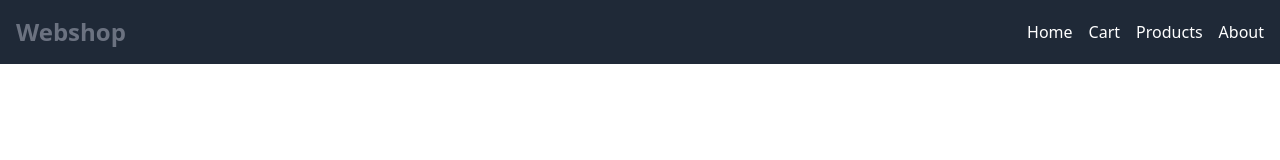
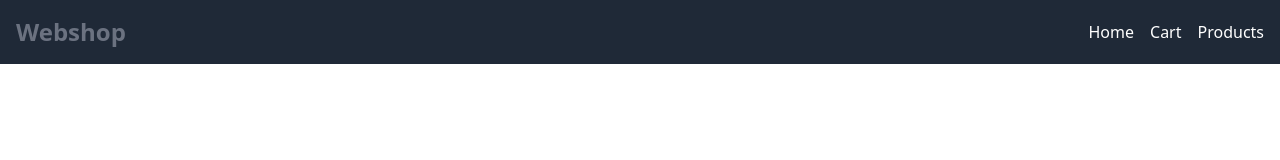
Before and after one commit to mongoosHU/webshop, a React (Create React App) app: page /Product in a window 1280 px wide. Shown: the top 160 px of the page. Built offline with nearby package versions, Linux system fonts and the light colour scheme.

Commit message:
✅ Navbar módosítás mentve

```diff
--- a/src/components/navbar.jsx
+++ b/src/components/navbar.jsx
@@ -8,7 +8,6 @@ export default function Navbar() {
         <Link to="/" className="hover:text-yellow-400">Home</Link>
         <Link to="/cart" className="hover:text-yellow-400">Cart</Link>
         <Link to="/product" className='hover:text-yellow-400'>Products</Link>
-        <Link to="/about" className='hover:text-yellow-400'>About</Link>
       </div>
     </nav>
   );
```
